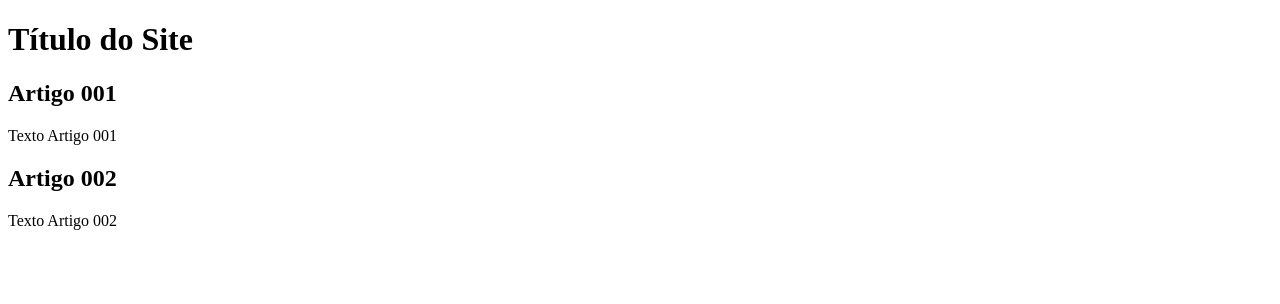
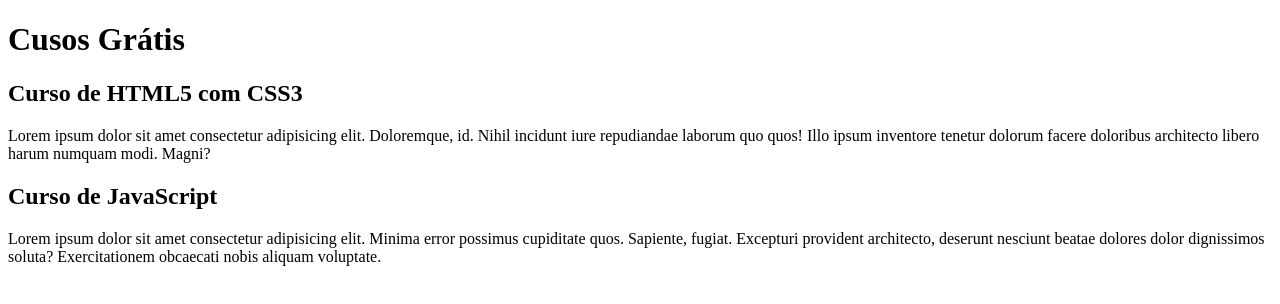
Before and after one commit to Beatriz-lm/Projeto-Sitee, a plain HTML site: page index.html in a window 1280 px wide. Drawn offline with Linux system fonts and the light colour scheme.

Commit message:
comecei a escrever conteudo

```diff
--- a/index.html
+++ b/index.html
@@ -8,15 +8,15 @@
 <body>
     <main>
         <header>
-          <h1>Título do Site</h1>
+          <h1>Cusos Grátis</h1>
         </header>
         <article>
-            <h2>Artigo 001</h2>
-            <p>Texto Artigo 001</p>
+            <h2>Curso de HTML5 com CSS3</h2>
+            <p>Lorem ipsum dolor sit amet consectetur adipisicing elit. Doloremque, id. Nihil incidunt iure repudiandae laborum quo quos! Illo ipsum inventore tenetur dolorum facere doloribus architecto libero harum numquam modi. Magni?</p>
         </article>
         <article>
-            <h2>Artigo 002</h2>
-            <p>Texto Artigo 002</p>
+            <h2>Curso de JavaScript</h2>
+            <p>Lorem ipsum dolor sit amet consectetur adipisicing elit. Minima error possimus cupiditate quos. Sapiente, fugiat. Excepturi provident architecto, deserunt nesciunt beatae dolores dolor dignissimos soluta? Exercitationem obcaecati nobis aliquam voluptate.</p>
         </article>
     </main>
 </body>
```
